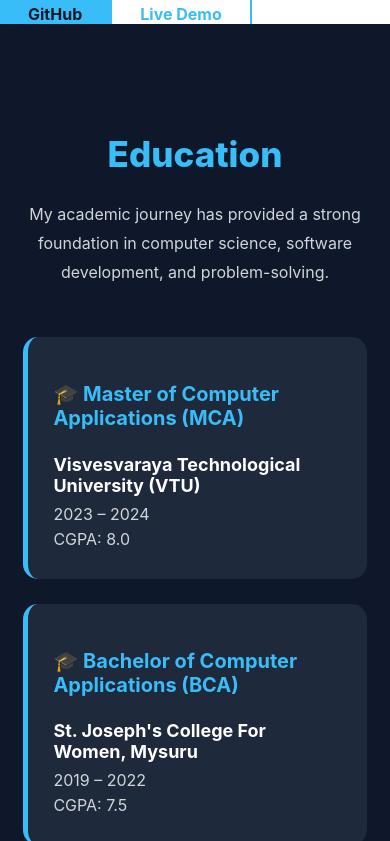
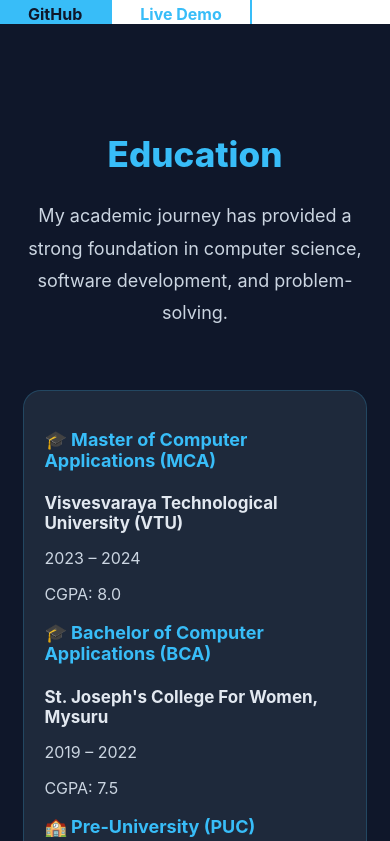
Before and after one commit to rakshu112003/rakshitha-portfolio, a React (Create React App) app: page / in a window 390 px wide. Shown: the part 5523-6364 px from the top of the page. Built offline with nearby package versions, Linux system fonts and the light colour scheme.

Commit message:
Refactor Education section styles and add timeline
Updated styles for education section, added timeline and card styles.

```diff
--- a/src/components/Education.css
+++ b/src/components/Education.css
@@ -1,86 +1,245 @@
-/* ===========================
-   Education Section
-=========================== */
+/* ======================
+ Education Section
+====================== */
 
-.education {
-  background: #0f172a;
-  color: white;
-  padding: 100px 8%;
+
+.education{
+
+background:#0f172a;
+
+color:white;
+
+padding:100px 8%;
+
 }
 
-.education-container {
-  max-width: 1200px;
-  margin: auto;
+
+
+.education-container{
+
+max-width:1000px;
+
+margin:auto;
+
 }
 
-.section-title {
-  text-align: center;
-  font-size: 42px;
-  color: #38bdf8;
-  margin-bottom: 20px;
+
+
+.education-description{
+
+text-align:center;
+
+max-width:800px;
+
+margin:0 auto 60px;
+
+font-size:18px;
+
+line-height:1.8;
+
+color:#cbd5e1;
+
 }
 
-.education-description {
-  text-align: center;
-  color: #d1d5db;
-  font-size: 18px;
-  max-width: 850px;
-  margin: auto;
-  margin-bottom: 50px;
-  line-height: 1.8;
+
+
+/* Timeline */
+
+.timeline{
+
+position:relative;
+
+margin-left:20px;
+
 }
 
-.education-card {
-  display: flex;
-  flex-direction: column;
-  gap: 25px;
+
+
+.timeline::before{
+
+content:"";
+
+position:absolute;
+
+left:25px;
+
+top:0;
+
+width:3px;
+
+height:100%;
+
+background:#38bdf8;
+
 }
 
-.education-item {
-  background: #1e293b;
-  padding: 25px;
-  border-radius: 15px;
-  border-left: 5px solid #38bdf8;
-  transition: 0.3s ease;
+
+
+/* Item */
+
+.timeline-item{
+
+display:flex;
+
+gap:30px;
+
+margin-bottom:45px;
+
+position:relative;
+
 }
 
-.education-item:hover {
-  transform: translateX(10px);
-  box-shadow: 0 10px 25px rgba(56, 189, 248, 0.3);
+
+
+/* Icon */
+
+.timeline-icon{
+
+width:55px;
+
+height:55px;
+
+border-radius:50%;
+
+background:#38bdf8;
+
+color:#0f172a;
+
+display:flex;
+
+align-items:center;
+
+justify-content:center;
+
+font-size:25px;
+
+z-index:1;
+
 }
 
-.education-item h3 {
-  color: #38bdf8;
-  margin-bottom: 10px;
-  font-size: 24px;
+
+
+/* Card */
+
+.education-card{
+
+background:#1e293b;
+
+padding:25px 30px;
+
+border-radius:18px;
+
+border:1px solid rgba(56,189,248,.2);
+
+flex:1;
+
+transition:.4s;
+
 }
 
-.education-item h4 {
-  color: #ffffff;
-  margin-bottom: 8px;
-  font-size: 18px;
+
+
+.education-card:hover{
+
+transform:translateX(10px);
+
+box-shadow:
+
+0 15px 30px rgba(56,189,248,.25);
+
 }
 
-.education-item p {
-  color: #d1d5db;
-  font-size: 16px;
-  margin: 5px 0;
+
+
+.education-card h3{
+
+color:#38bdf8;
+
+font-size:22px;
+
+margin-bottom:10px;
+
 }
 
-@media (max-width: 768px) {
-  .education {
-    padding: 80px 6%;
-  }
 
-  .section-title {
-    font-size: 34px;
-  }
 
-  .education-description {
-    font-size: 16px;
-  }
+.education-card h4{
 
-  .education-item h3 {
-    font-size: 20px;
-  }
+color:#e2e8f0;
+
+font-size:17px;
+
+margin-bottom:15px;
+
 }
+
+
+
+.year{
+
+display:inline-block;
+
+background:#0f172a;
+
+color:#38bdf8;
+
+padding:8px 18px;
+
+border-radius:20px;
+
+}
+
+
+
+.education-card p{
+
+color:#cbd5e1;
+
+margin-top:15px;
+
+}
+
+
+
+/* Mobile */
+
+
+@media(max-width:768px){
+
+
+.education{
+
+padding:80px 6%;
+
+}
+
+
+.timeline{
+
+margin-left:0;
+
+}
+
+
+.timeline-item{
+
+gap:15px;
+
+}
+
+
+.education-card{
+
+padding:20px;
+
+}
+
+
+.education-card h3{
+
+font-size:18px;
+
+}
+
+
+}
```
